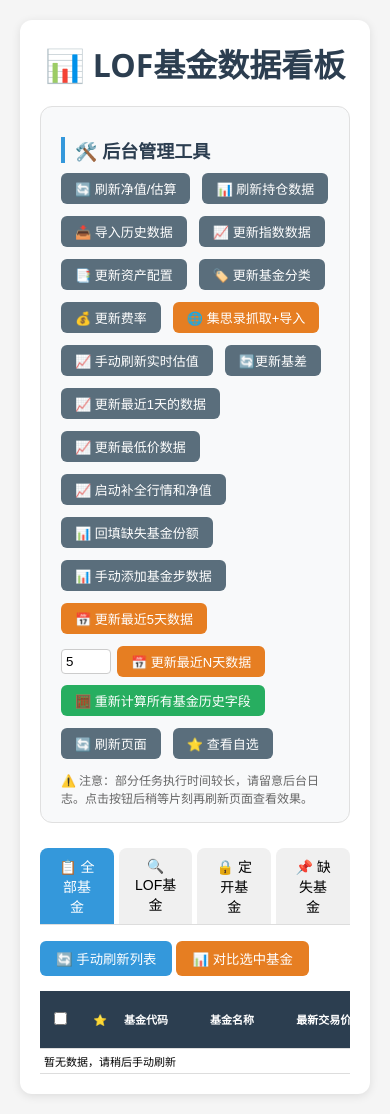
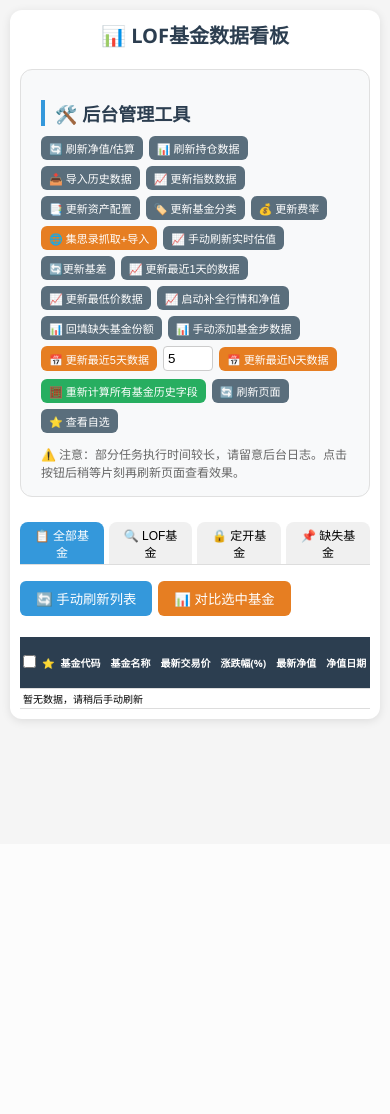
Before and after one commit to githcodes/mylof, a Flask app: page / in a window 390 px wide. After the commit the page ends 724 px from the top, so only its background shows below. Run offline with Flask 3, Linux system fonts and the light colour scheme; data that the repository does not hold is empty; parts of the project's set-up code (start-up, migrations or seed data) failed here and were passed over; some libraries are stand-ins or nearby versions.

Commit message:
优化index页面：紧凑布局、默认溢价率排序、手机端适配

```diff
--- a/templates/index.html
+++ b/templates/index.html
@@ -2,7 +2,7 @@
 <html lang="zh-CN">
 <head>
     <meta charset="UTF-8">
-    <meta name="viewport" content="width=device-width, initial-scale=1.0">
+    <meta name="viewport" content="width=device-width, initial-scale=1.0, maximum-scale=5.0, user-scalable=yes">
     <title>LOF基金数据看板</title>
     <style>
         * { margin: 0; padding: 0; box-sizing: border-box; }
@@ -115,6 +115,24 @@
         .tab-btn:hover:not(.active) {
             background: #e0e0e0;
         }
+
+        /* ===== 手机端优化 ===== */
+        @media (max-width: 768px) {
+        body { padding: 10px; }
+        .container { padding: 10px; }
+        h1 { font-size: 20px; }
+        .admin-buttons { gap: 6px; }
+        .admin-btn { font-size: 11px; padding: 4px 8px; }
+        .toolbar { flex-direction: column; align-items: stretch; gap: 6px; }
+        .toolbar div { display: flex; gap: 6px; flex-wrap: wrap; }
+        .tab-btn { font-size: 12px; padding: 4px 10px; }
+        table { min-width: 100%; }
+        th, td { padding: 2px 3px; font-size: 10px; }
+        /* 保留所有列，不隐藏 */
+        .checkbox-col, .star-col { width: 30px; }
+        .star-btn { font-size: 14px; }
+        .update-time { font-size: 10px; }
+    }
     </style>
 </head>
 <body>
@@ -207,12 +225,12 @@
 
 <script>
     let allFunds = [];
-    let currentTab = 'all';   // 'all', 'lof', 'dingkai'
+    let currentTab = 'all';
     let filteredFunds = [];
-    let sortColumn = null;
-    let sortAsc = true;
+    let sortColumn = 'premium_rate';
+    let sortAsc = false;
     let favoriteFunds = new Set();
-    let missingFundsList = [];  // 存储从后端获取的缺失基金列表
+    let missingFundsList = [];
 
     async function loadMissingFundsList() {
         try {
@@ -223,18 +241,15 @@
             console.log(`已加载缺失基金列表，共 ${missingFundsList.length} 只基金`);
         } catch (err) {
             console.error('加载缺失基金列表失败:', err);
-            // 失败时置空，不影响其他功能
             missingFundsList = [];
         }
     }
 
     const STORAGE_KEY = 'lof_favorites';
-
     const numericColumns = ['current_price', 'change_percent', 'nav', 'estimated_nav',
                             'premium_rate', 'estimated_premium_rate', 'daily_purchase_limit','shares_add',
                             'total_market_value', 'volume_hands', 'volume_amount'];
 
-    // 判断是否为定开基金（名称含“定开”或代码以506开头）
     function isDingkai(f) {
         return (f.fund_name && f.fund_name.includes('定开')) || (f.fund_code && f.fund_code.startsWith('506'));
     }
@@ -244,36 +259,22 @@
         callApi(`/admin/update_all_recent?days=${days}`, `更新最近${days}天数据（集思录）`);
     }
 
-    // 过滤函数
     function filterFundsByTab(funds, tab) {
         if (tab === 'all') return funds;
-        if (tab === 'lof') {
-            // LOF基金：排除定开基金
-            return funds.filter(f => !isDingkai(f));
-        }
-        if (tab === 'dingkai') {
-            // 定开基金：包含定开或506开头
-            return funds.filter(f => isDingkai(f));
-        }
-        if (tab === 'missing') {
-            // 使用动态获取的缺失基金列表进行过滤
-            return funds.filter(f => missingFundsList.includes(f.fund_code));
-        }
+        if (tab === 'lof') return funds.filter(f => !isDingkai(f));
+        if (tab === 'dingkai') return funds.filter(f => isDingkai(f));
+        if (tab === 'missing') return funds.filter(f => missingFundsList.includes(f.fund_code));
         return funds;
     }
 
     function loadFavorites() {
         const stored = localStorage.getItem(STORAGE_KEY);
         if (stored) {
-            try {
-                const arr = JSON.parse(stored);
-                favoriteFunds = new Set(arr);
-            } catch(e) {}
+            try { favoriteFunds = new Set(JSON.parse(stored)); } catch(e) {}
         }
     }
     function saveFavorites() {
-        const arr = Array.from(favoriteFunds);
-        localStorage.setItem(STORAGE_KEY, JSON.stringify(arr));
+        localStorage.setItem(STORAGE_KEY, JSON.stringify(Array.from(favoriteFunds)));
     }
     function toggleFavorite(fundCode) {
         if (favoriteFunds.has(fundCode)) {
@@ -286,9 +287,7 @@
         saveFavorites();
         renderTable(filteredFunds);
     }
-    function isFavorite(fundCode) {
-        return favoriteFunds.has(fundCode);
-    }
+    function isFavorite(fundCode) { return favoriteFunds.has(fundCode); }
 
     function safeNumber(val) {
         if (val === null || val === undefined || val === '-') return null;
@@ -301,10 +300,7 @@
     }
     function isValidValue(val, isNumeric) {
         if (val === null || val === undefined || val === '-') return false;
-        if (isNumeric) {
-            let num = parseFloat(val);
-            return !isNaN(num);
-        }
+        if (isNumeric) { let num = parseFloat(val); return !isNaN(num); }
         return String(val).trim() !== '';
     }
     function getCompareValue(val, isNumeric) {
@@ -331,12 +327,8 @@
         return true;
     }
     function sortAndRender() {
-        if (!sortColumn) {
-            renderTable(filteredFunds);
-            return;
-        }
+        if (!sortColumn) { renderTable(filteredFunds); return; }
         if (isColumnAllInvalid(sortColumn, filteredFunds)) {
-            console.log(`列 ${sortColumn} 无有效数据，不排序`);
             renderTable(filteredFunds);
             return;
         }
@@ -370,7 +362,6 @@
             if (isFav) rowClass += 'favorite-row';
             if (isDingkaiFlag) rowClass += ' dingkai-row';
 
-            // 构建基金名称列（包含暂停状态）
             let nameHtml = `<a href="/fund/${f.fund_code}" class="fund-link" target="_blank">${f.fund_name || '-'}</a>`;
             if (f.purchase_status && f.purchase_status.includes('暂停')) {
                 nameHtml += `<span style="background-color: #ffeb3b; padding: 0 4px; border-radius: 2px; font-weight:bold;">暂停</span>`;
@@ -407,11 +398,7 @@
         filteredFunds = filterFundsByTab(allFunds, currentTab);
         sortAndRender();
         document.querySelectorAll('.tab-btn').forEach(btn => {
-            if (btn.getAttribute('data-tab') === tab) {
-                btn.classList.add('active');
-            } else {
-                btn.classList.remove('active');
-            }
+            btn.classList.toggle('active', btn.getAttribute('data-tab') === tab);
         });
     }
 
@@ -422,7 +409,6 @@
             const res = await fetch('/api/lof/list');
             if (!res.ok) throw new Error(`HTTP ${res.status}`);
             const funds = await res.json();
-            console.log(`获取到 ${funds.length} 条基金数据`);
             allFunds = funds;
             filteredFunds = filterFundsByTab(allFunds, currentTab);
             sortAndRender();
@@ -487,9 +473,7 @@
         toast.style.backgroundColor = isError ? '#c0392b' : '#2c3e50';
         toast.textContent = msg;
         toast.style.opacity = '1';
-        setTimeout(() => {
-            toast.style.opacity = '0';
-        }, 3000);
+        setTimeout(() => { toast.style.opacity = '0'; }, 3000);
     }
 
     async function callApi(url, taskName) {
@@ -531,18 +515,33 @@
     }
 
     function initTabs() {
-        const tabs = document.querySelectorAll('.tab-btn');
-        tabs.forEach(btn => {
+        document.querySelectorAll('.tab-btn').forEach(btn => {
             btn.addEventListener('click', () => {
-                const tab = btn.getAttribute('data-tab');
-                switchTab(tab);
+                switchTab(btn.getAttribute('data-tab'));
             });
         });
     }
 
+    // ===== 初始化 =====
     window.onload = () => {
+        // 设置默认排序为溢价率降序，并在表头显示指示器
+        sortColumn = 'premium_rate';
+        sortAsc = false;
+        // 更新表头指示器
+        const headers = document.querySelectorAll('#fundTable th');
+        headers.forEach(th => {
+            const indicator = th.querySelector('.sort-indicator');
+            if (!indicator) return;
+            const col = th.getAttribute('data-col');
+            if (col === 'premium_rate') {
+                indicator.textContent = ' ▼';
+            } else {
+                indicator.textContent = '';
+            }
+        });
+
         loadFavorites();
-        loadMissingFundsList();   // 新增：加载缺失基金列表
+        loadMissingFundsList();
         loadData();
         setInterval(loadData, 60000);
         setupSorting();
```
